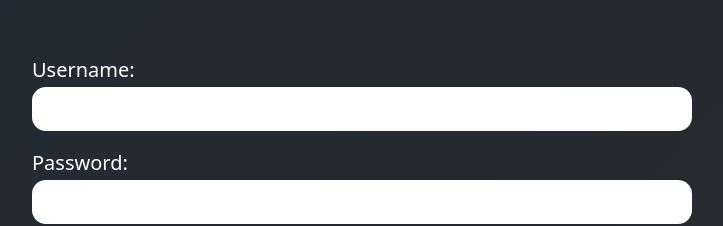
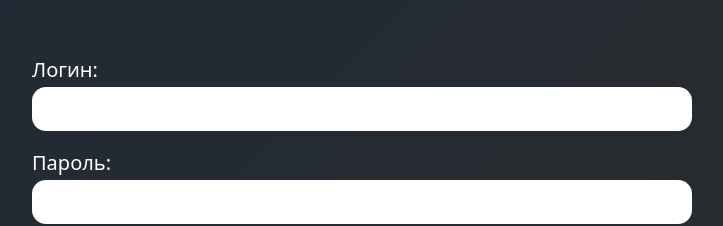
Before and after one commit to Niko142/logisticApp, a React (Vite) app in the folder frontend/logisticApp/: page / in a window 1280 px wide. Shown: the part 305-531 px from the top of the page, without its empty margins (278-1001 px from the left). Built offline with nearby package versions, Linux system fonts and the light colour scheme.

Commit message:
Доработка и стилизация README, поправлке label в форме авторизации

```diff
--- a/frontend/logisticApp/src/pages/FormAuth.jsx
+++ b/frontend/logisticApp/src/pages/FormAuth.jsx
@@ -12,11 +12,11 @@ const FormAuth = () => {
 
         <h1 className="auth__title">Вход в систему</h1>
         <label htmlFor="username" className="auth__label">
-          Username:
+          Логин:
         </label>
         <input type="text" id="username" className="auth__input input-user" />
         <label htmlFor="password" className="auth__label">
-          Password:
+          Пароль:
         </label>
         <input
           type="password"
```
Also changed, not shown: 1 other file (tests, documents, lock files or other folders).
